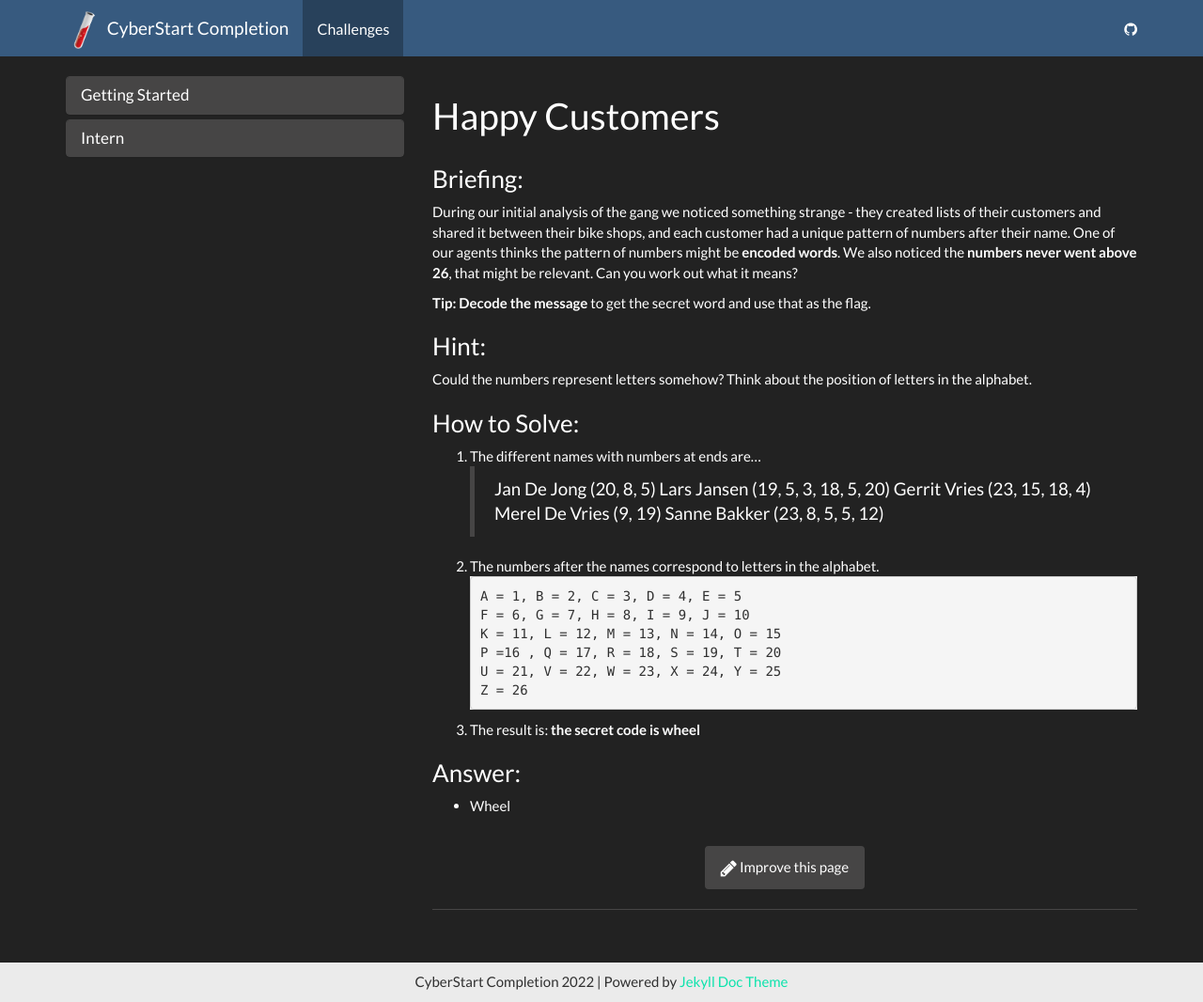
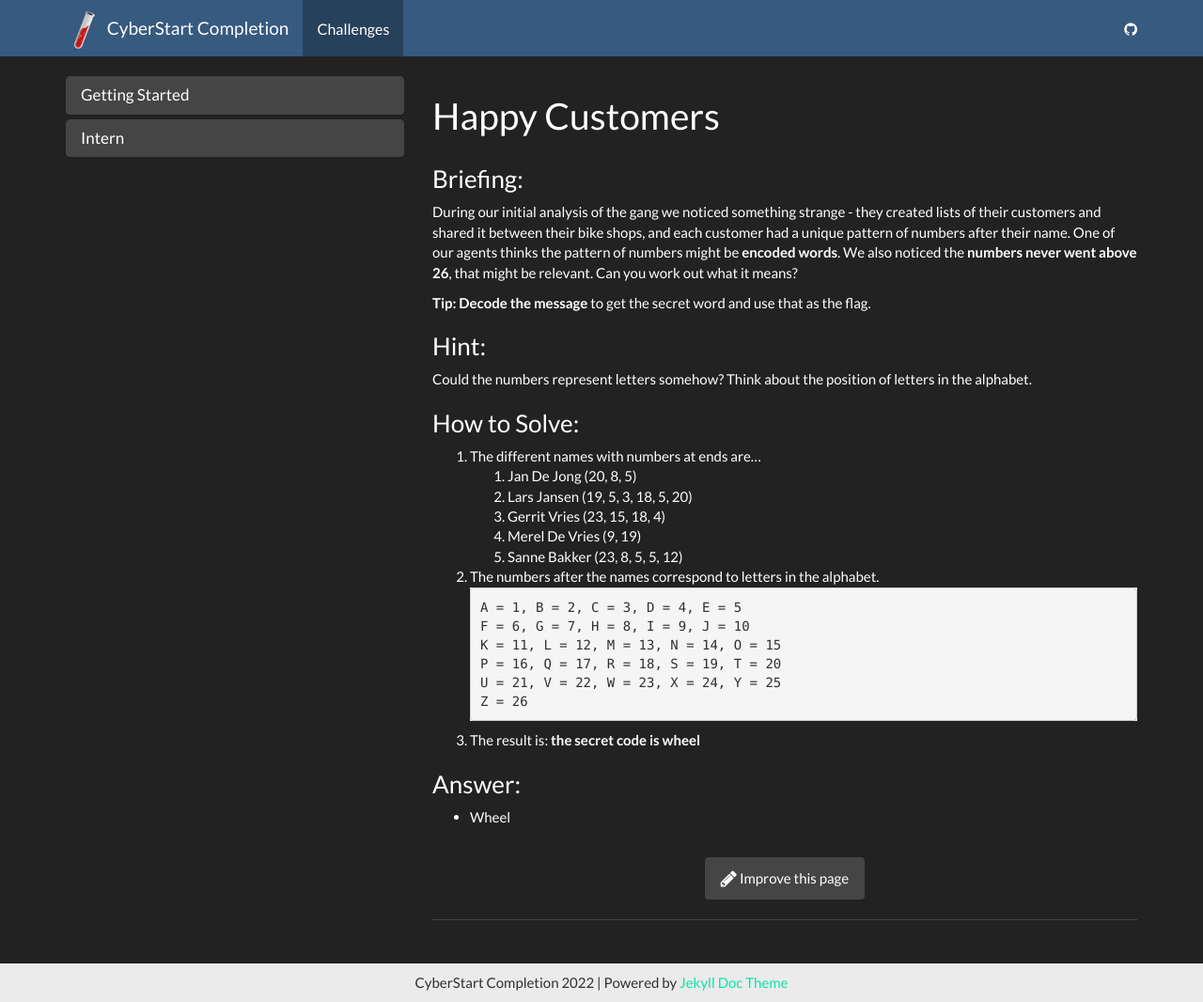
Before and after one commit to PrinceBunBun981/cyberstart.dev, a Jekyll site: the page built from _challenge/headquarters/W0004.md, in a window 1280 px wide and 1066 px high. Shown: the whole window at 94% size. Built offline with Jekyll 4.4.1, drawn with Linux system fonts in a browser that asks for light colours; part of the change alters nothing that is shown.

Commit message:
Update W0004.md

````diff
--- a/_challenge/headquarters/W0004.md
+++ b/_challenge/headquarters/W0004.md
@@ -13,17 +13,17 @@ Could the numbers represent letters somehow? Think about the position of letters
 
 ### How to Solve:
 1. The different names with numbers at ends are...
-    > Jan De Jong (20, 8, 5)
-    > Lars Jansen (19, 5, 3, 18, 5, 20)
-    > Gerrit Vries (23, 15, 18, 4)
-    > Merel De Vries (9, 19)
-    > Sanne Bakker (23, 8, 5, 5, 12)
+    1. Jan De Jong (20, 8, 5)
+    2. Lars Jansen (19, 5, 3, 18, 5, 20)
+    3. Gerrit Vries (23, 15, 18, 4)
+    4. Merel De Vries (9, 19)
+    5. Sanne Bakker (23, 8, 5, 5, 12)
 2. The numbers after the names correspond to letters in the alphabet.
 ```
 A = 1, B = 2, C = 3, D = 4, E = 5
 F = 6, G = 7, H = 8, I = 9, J = 10
 K = 11, L = 12, M = 13, N = 14, O = 15
-P =16 , Q = 17, R = 18, S = 19, T = 20
+P = 16, Q = 17, R = 18, S = 19, T = 20
 U = 21, V = 22, W = 23, X = 24, Y = 25
 Z = 26
 ```
````
